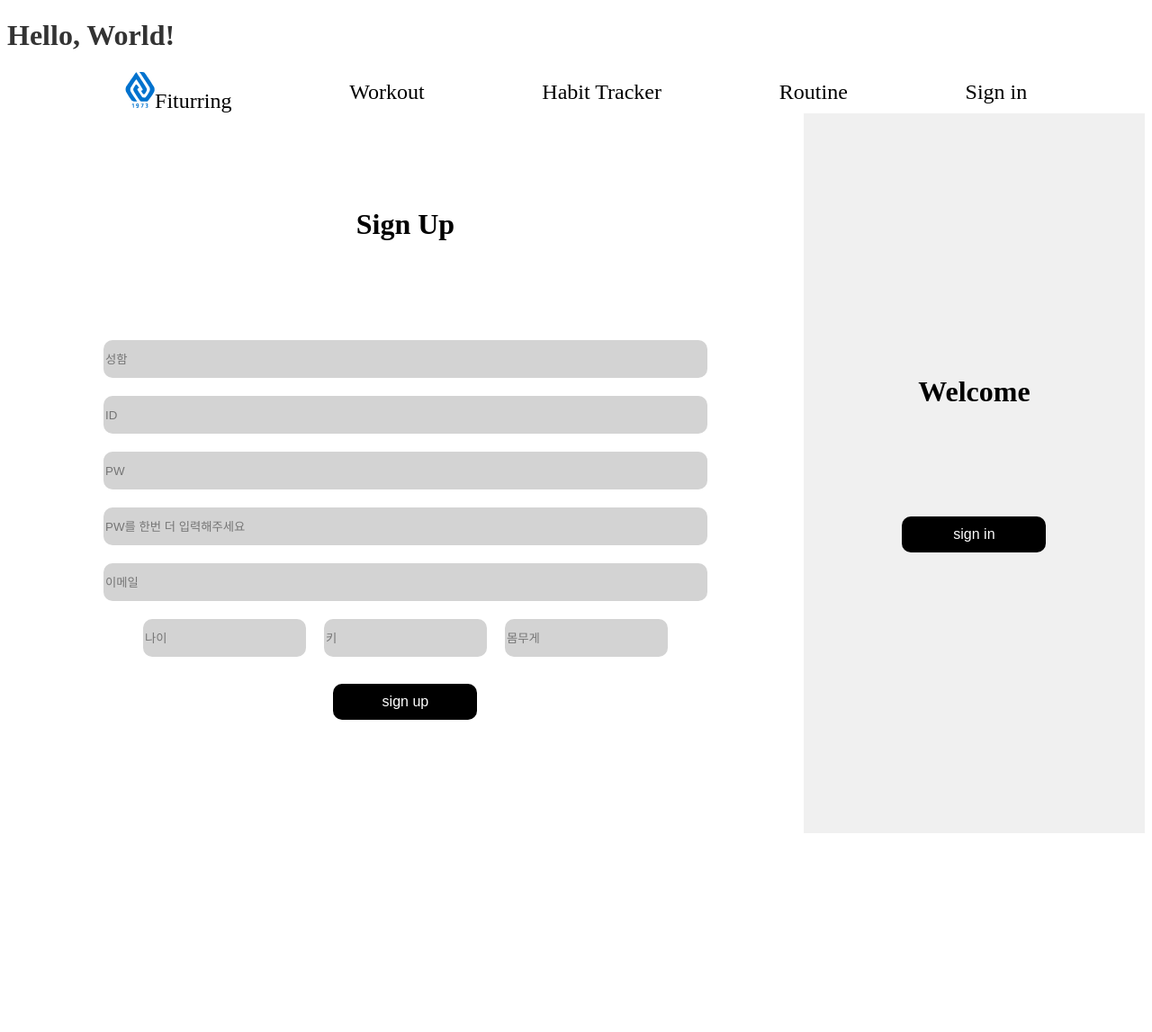
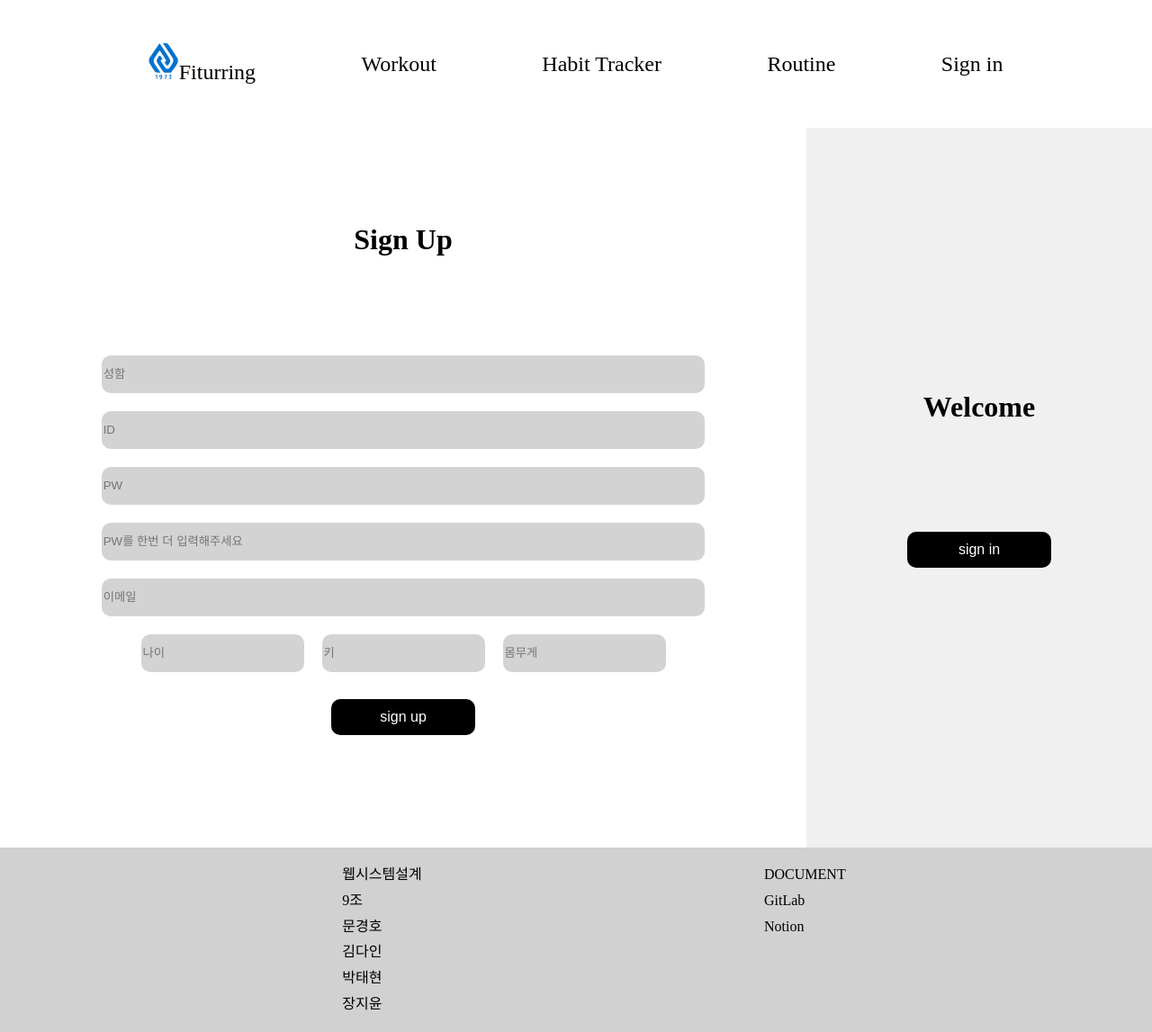
Before and after one commit to Nyam2C/-FitUrRing, a React (Create React App) app in the folder front/: page /signup in a window 1280 px wide. Shown: the whole page at 90% size. Before the commit the page ends 934 px from the top, so only its background shows below. Built offline with nearby package versions, Linux system fonts and the light colour scheme; the HTML template or start-up script is replaced by a standard one.

Commit message:
feat: Footer 구현

```diff
--- a/front/public/index.html
+++ b/front/public/index.html
@@ -23,7 +23,7 @@
 </head>
 
 <body>
-  <h1>Hello, World!</h1>
+  <!-- <h1>Hello, World!</h1> -->
   <div id="root"></div>
 </body>
 
--- a/front/src/App.css
+++ b/front/src/App.css
@@ -56,7 +56,9 @@
     font-size:medium;
   }
 
-
+  body{
+    margin: 0;
+  }
 
 
   /*
--- a/front/src/App.jsx
+++ b/front/src/App.jsx
@@ -2,9 +2,10 @@ import react, { useEffect, useState } from 'react';
 import { BrowserRouter as Router, Routes, Route, Link } from 'react-router-dom';
 
 import Header from './components/Header';
-import MainContent from './pages/MainContent';
+import Home from './pages/Home';
 import SignIn from './pages/SignIn';
 import SignUp from './pages/SignUp';
+import Footer from './components/Footer'
 
 import './App.css';
 
@@ -19,10 +20,11 @@ function App(){
                 </div>
             </div>
             <Routes>
-                <Route exact path="/"  element={<MainContent />} />
+                <Route exact path="/"  element={<Home />} />
                 <Route path="/signin"  element={<SignIn />} />
                 <Route path="/signup"  element={<SignUp />} />
             </Routes>
+            <Footer />
         </Router>
     );
 }
--- /dev/null
+++ b/front/src/components/Footer.jsx
@@ -0,0 +1,25 @@
+import react from 'react';
+import { BrowserRouter as Router, Switch, Route, Link } from 'react-router-dom';
+
+import './index.css';
+
+function Footer() {
+    return (
+        <div id="footer">
+            <ul>
+                <li> 웹시스템설계 </li>
+                <li> 9조 </li>
+                <li> 문경호 </li>
+                <li> 김다인 </li>
+                <li> 박태현 </li>
+                <li> 장지윤 </li>
+            </ul>
+            <ul>
+                <li>DOCUMENT</li>
+                <li><a href='https://git.ajou.ac.kr/wss9/fiturring' class="link" >GitLab</a></li>
+                <li><a href='https://www.notion.so/2024-2-130669572a77805db7e8e4f991ad455e?pvs=4' class="link">Notion</a></li>
+            </ul>
+        </div>
+    )
+}
+export default Footer;
--- a/front/src/components/Header.css
+++ /dev/null
@@ -1,17 +0,0 @@
-#header{
-    display: flex;
-    flex-wrap: wrap;
-    align-items: center;
-    justify-content: space-evenly;
-    margin-left: 0;
-}
-
-.link:link{
-    color: black;
-    text-decoration: none;
-    font-size: x-large;
-}
-
-.link:visited{
-    color: black;
-}
--- a/front/src/components/Header.jsx
+++ b/front/src/components/Header.jsx
@@ -1,21 +1,21 @@
 import react from 'react';
 import { BrowserRouter as Router, Switch, Route, Link } from 'react-router-dom';
 
-import './Header.css';
+import './index.css';
 import {ReactComponent as Logo} from '../assets/logo.svg';
 
 function MyPage(props){
     if (props.userId){
         return (
             <span>
-                <Link class="link" to='/mypage'>My Page</Link>
-                <Link class="link" to='/signout'>Sign Out</Link>
+                <Link class="link large" to='/mypage'>My Page</Link>
+                <Link class="link large" to='/signout'>Sign Out</Link>
             </span>
         );
     }
     else{
         return (
-            <Link class="link" to='/signin'>Sign in</Link>
+            <Link class="link large" to='/signin'>Sign in</Link>
         );
     }
 }
@@ -24,13 +24,13 @@ function Header(){
 
     return (
             <div id="header">
-                <Link class="logo link" to='/'>
+                <Link class="logo link large" to='/'>
                     <Logo width='25pt' height='30pt' fill='#0072CE'/>
                     <span>Fiturring</span>
                 </Link>
-                <Link class="link" to='/workout'>Workout</Link>
-                <Link class="link" to='/habitTracker'>Habit Tracker</Link>
-                <Link class="link" to='/routine'>Routine</Link>
+                <Link class="link large" to='/workout'>Workout</Link>
+                <Link class="link large" to='/habitTracker'>Habit Tracker</Link>
+                <Link class="link large" to='/routine'>Routine</Link>
                 <MyPage />
             </div>
     );
--- /dev/null
+++ b/front/src/components/index.css
@@ -0,0 +1,33 @@
+#header{
+    display: flex;
+    flex-wrap: wrap;
+    align-items: center;
+    justify-content: space-evenly;
+    margin: 3em;
+}
+
+.large{
+    font-size: x-large;
+}
+
+.link:link{
+    color: black;
+    text-decoration: none;
+}
+
+.link:visited{
+    color: black;
+}
+
+#footer{
+    display: flex;
+    flex-direction: row;
+    line-height: 1.8;
+    justify-content: space-evenly;
+    background-color: rgb(209, 209, 209);
+    margin: 0;
+}
+
+ul{
+    list-style-type: none;
+}
--- /dev/null
+++ b/front/src/pages/Home.jsx
@@ -0,0 +1,9 @@
+import react from 'react';
+
+function Home(){
+    return (
+        <h1>Home</h1>
+    );
+}
+
+export default Home;
--- a/front/src/pages/MainContent.jsx
+++ /dev/null
@@ -1,9 +0,0 @@
-import react from 'react';
-
-function MainContent(){
-    return (
-        <h1>MainContent</h1>
-    );
-}
-
-export default MainContent;
```
